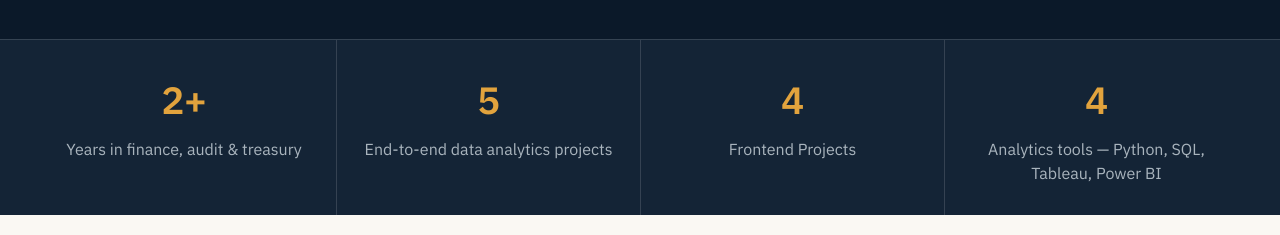
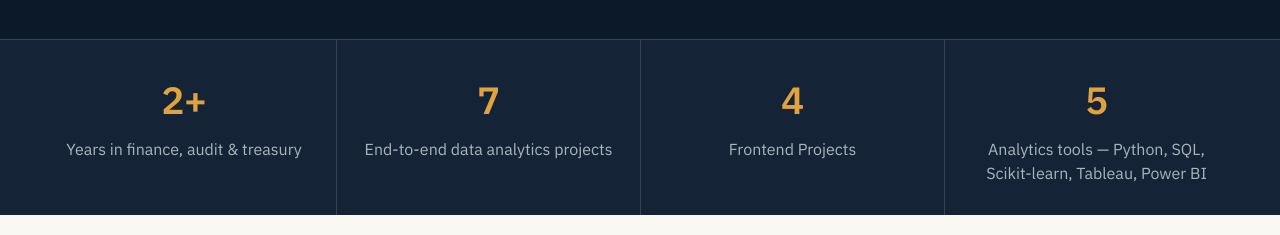
Before and after one commit to bithiNath/my-portfolio, a plain HTML site: page index.html in a window 1280 px wide. Shown: the part 555-790 px from the top of the page. Drawn offline with Linux system fonts and the light colour scheme.

Commit message:
updating files

```diff
--- a/index.html
+++ b/index.html
@@ -76,7 +76,7 @@
             <div class="stat-label">Years in finance, audit &amp; treasury</div>
           </div>
           <div class="stat">
-            <div class="stat-value">5</div>
+            <div class="stat-value">7</div>
             <div class="stat-label">End-to-end data analytics projects</div>
           </div>
           <div class="stat">
@@ -84,9 +84,9 @@
             <div class="stat-label">Frontend Projects</div>
           </div>
           <div class="stat">
-            <div class="stat-value">4</div>
+            <div class="stat-value">5</div>
             <div class="stat-label">
-              Analytics tools — Python, SQL, Tableau, Power BI
+              Analytics tools — Python, SQL, Scikit-learn, Tableau, Power BI
             </div>
           </div>
         </div>
```
